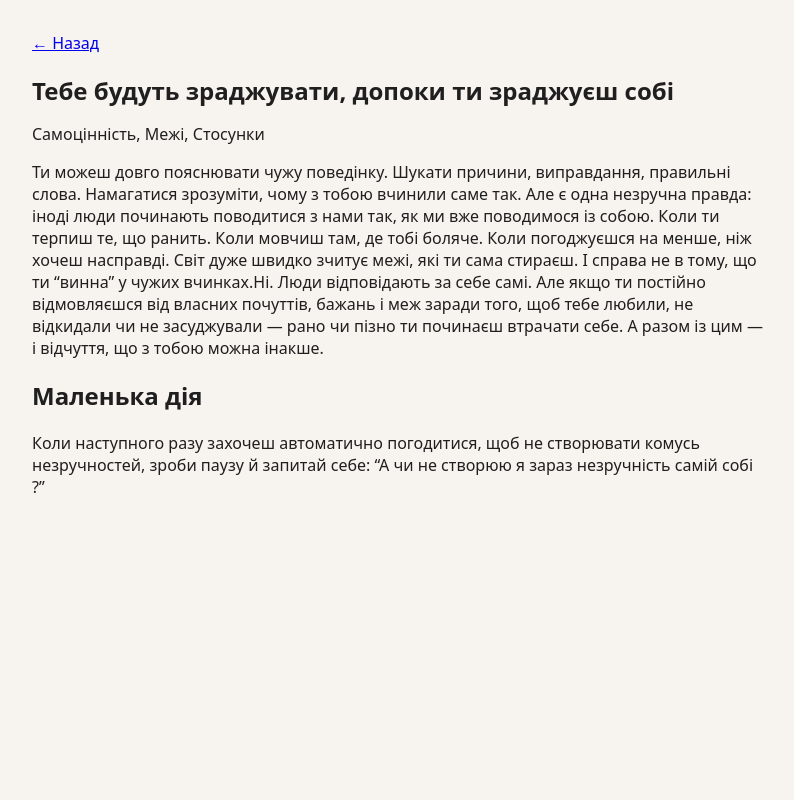
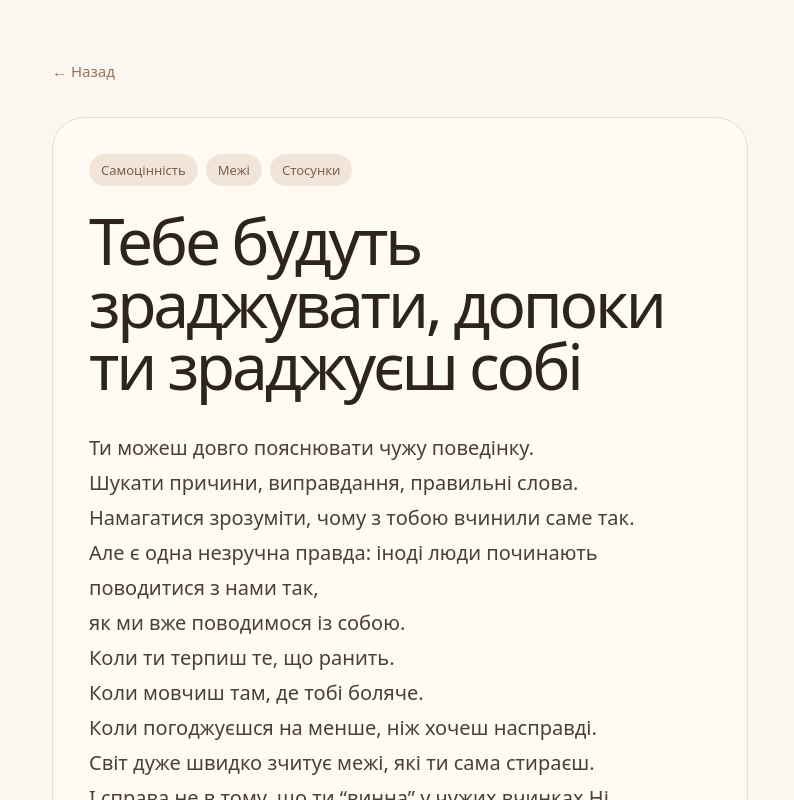
Before and after one commit to TetianaShch/daily-insights, a React (Vite) app: page /insight/1 in a window 1280 px wide. Shown: the top 800 px of the page, without its empty margins (240-1034 px from the left). Built offline with nearby package versions, Linux system fonts and the light colour scheme.

Commit message:
style insight page

```diff
--- a/src/index.css
+++ b/src/index.css
@@ -1,7 +1,7 @@
 :root {
   font-family: system-ui, sans-serif;
-  color: #1f1f1f;
-  background-color: #f7f3ee;
+  color: #2f2119;
+  background-color: #fbf6ef;
 }
 
 * {
--- /dev/null
+++ b/src/pages/InsightPage/InsightPage.module.css
@@ -0,0 +1,98 @@
+.page {
+  max-width: 860px;
+  margin: 0 auto;
+  padding: 28px 20px 72px;
+}
+
+.backLink {
+  display: inline-flex;
+  margin-bottom: 36px;
+  color: #9a735c;
+  font-size: 15px;
+  text-decoration: none;
+}
+
+.article {
+  padding: 36px;
+  border: 1px solid #e5ddd3;
+  border-radius: 32px;
+  background: #fffaf4;
+}
+
+.keywords {
+  display: flex;
+  flex-wrap: wrap;
+  gap: 8px;
+  margin-bottom: 24px;
+}
+
+.keyword {
+  padding: 7px 12px;
+  border-radius: 999px;
+  background: #f1e5da;
+  color: #7d5f4d;
+  font-size: 13px;
+  font-weight: 500;
+}
+
+.title {
+  max-width: 760px;
+  margin: 0 0 32px;
+  color: #2d241f;
+  font-size: clamp(36px, 6vw, 64px);
+  line-height: 0.98;
+  letter-spacing: -0.05em;
+  font-weight: 500;
+}
+
+.description {
+  margin: 0;
+  white-space: pre-line;
+  color: #4b4038;
+  font-size: 20px;
+  line-height: 1.75;
+}
+
+.action {
+  margin-top: 40px;
+  padding: 28px;
+  border-radius: 28px;
+  background: #faf2ea;
+  border-left: 4px solid #c8a88d;
+  color: #4b4038;
+}
+
+.actionLabel {
+  margin: 0 0 12px;
+  color: #8a6a55;
+  font-size: 13px;
+  font-weight: 600;
+  letter-spacing: 0.08em;
+  text-transform: uppercase;
+}
+
+.action p {
+  margin: 0;
+  white-space: pre-line;
+  font-size: 18px;
+  line-height: 1.65;
+}
+
+@media (max-width: 640px) {
+  .article {
+    padding: 24px;
+    border-radius: 24px;
+  }
+
+  .title {
+    margin-bottom: 24px;
+  }
+
+  .description {
+    font-size: 18px;
+  }
+
+  .action {
+    padding: 22px;
+  }
+}
--- a/src/pages/InsightPage/InsightPage.tsx
+++ b/src/pages/InsightPage/InsightPage.tsx
@@ -1,5 +1,6 @@
 import { Link, useParams } from "react-router-dom";
 import { insights } from "../../data/insights";
+import styles from "./InsightPage.module.css";
 
 function InsightPage() {
   const { id } = useParams();
@@ -7,25 +8,39 @@ function InsightPage() {
 
   if (!insight) {
     return (
-      <section>
-        <Link to="/">← Назад</Link>
-        <h1>Інсайт не знайдено</h1>
+      <section className={styles.page}>
+        <Link className={styles.backLink} to="/">
+          ← Назад
+        </Link>
+        <h1 className={styles.title}>Інсайт не знайдено</h1>
       </section>
     );
   }
 
   return (
-    <section>
-      <Link to="/">← Назад</Link>
+    <section className={styles.page}>
+      <Link className={styles.backLink} to="/">
+        ← Назад
+      </Link>
 
-      <h1>{insight.title}</h1>
+      <article className={styles.article}>
+        <div className={styles.keywords}>
+          {insight.keywords.map((keyword) => (
+            <span className={styles.keyword} key={keyword}>
+              {keyword}
+            </span>
+          ))}
+        </div>
 
-      <p>{insight.keywords.join(", ")}</p>
+        <h1 className={styles.title}>{insight.title}</h1>
 
-      <p>{insight.description}</p>
+        <p className={styles.description}>{insight.description}</p>
 
-      <h2>Маленька дія</h2>
-      <p>{insight.todo}</p>
+        <section className={styles.action}>
+          <p className={styles.actionLabel}>Маленька дія</p>
+          <p>{insight.todo.replace("Маленька дія:", "").trim()}</p>
+        </section>
+      </article>
     </section>
   );
 }
```
